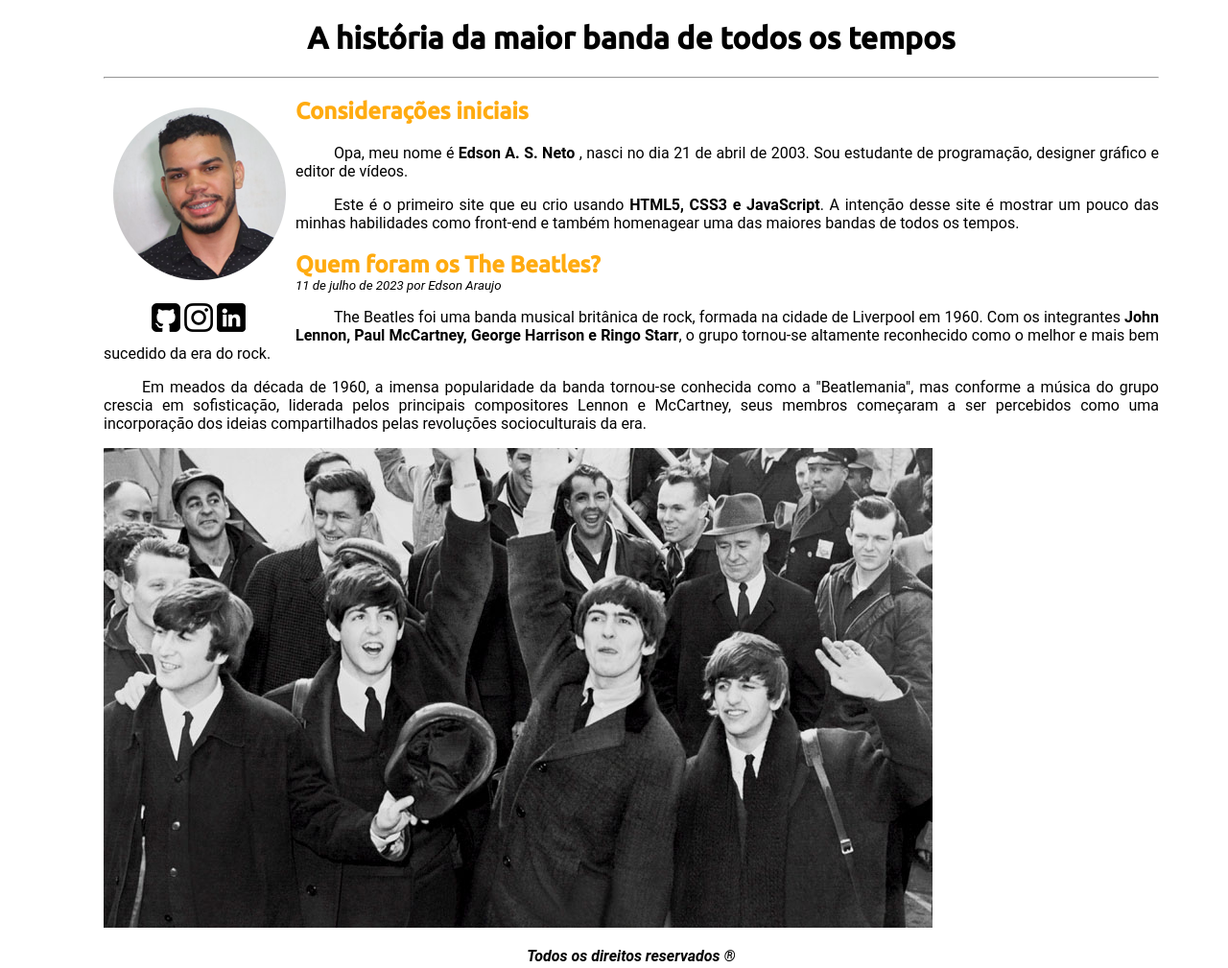
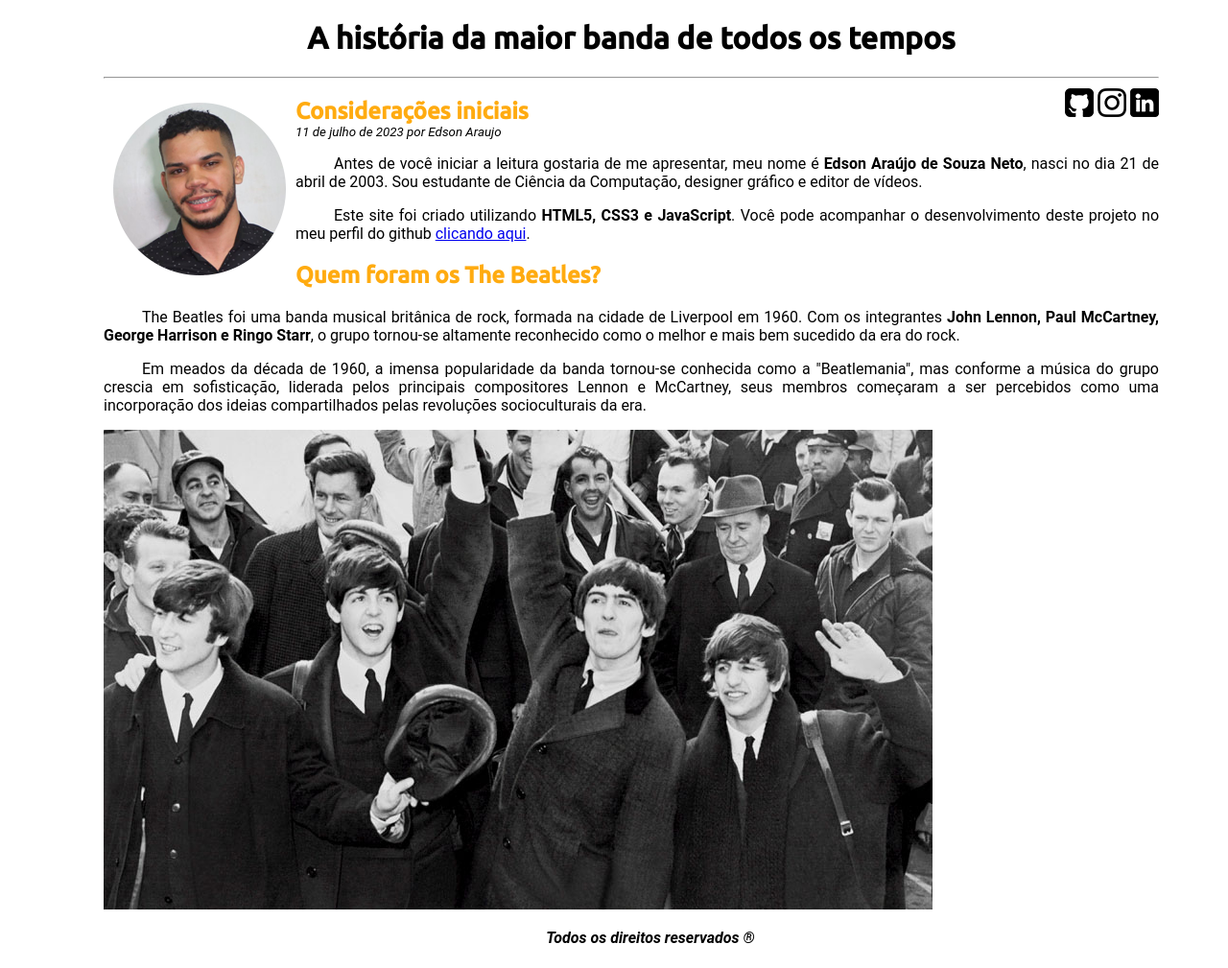
Before and after one commit to edsonaraujobr/site-beatles, a plain HTML site: page beatles.html in a window 1280 px wide. Shown: the whole page at 96% size. Drawn offline with Linux system fonts and the light colour scheme.

Commit message:
styleupdate

```diff
--- a/beatles.html
+++ b/beatles.html
@@ -13,27 +13,24 @@
         <hr>
 
         <div>
+            <img id="lado"  src="imagens/fotoMinha.png" alt="Foto minha">
 
-            <div id="lado">
-            <img src="imagens/fotoMinha.png" alt="Foto minha">
+            <div id="redes">
+                <a href="https://github.com/edsonaraujoneto" target="_blank" rel="external"><img src="imagens/placa-do-github.png" alt="Github"></a>
+                <a href="https://www.instagram.com/edsonaraujoneto/" target="_blank" rel="external"> <img src="imagens/instagram.png" alt="Instagram"></a>
+                <a href="https://www.linkedin.com/in/edsonaraujo2003/" target="_blank" rel="external"> <img src="imagens/linkedin.png" alt="Linkedin"></a>
+            </div>
 
-                <div id="redes">
-                    <a href="https://github.com/edsonaraujoneto" target="_blank" rel="external"><img src="imagens/placa-do-github.png" alt="Github"></a>
-                    <a href="https://www.instagram.com/edsonaraujoneto/" target="_blank" rel="external"> <img src="imagens/instagram.png" alt="Instagram"></a>
-                    <a href="https://www.linkedin.com/in/edsonaraujo2003/" target="_blank" rel="external"> <img src="imagens/linkedin.png" alt="Linkedin"></a>
-                </div>
-            </div>
             <h2> Considerações iniciais</h2>
+            <p id="especial">11 de julho de 2023 por Edson Araujo</p>
 
-            <p class="identacao"> Opa, meu nome é <strong id = 'meuInstagram' > Edson A. S. Neto </strong>, nasci no dia 21 de abril de 2003. Sou estudante de programação, designer gráfico e editor de vídeos. <br></p>
+            <p class="identacao"> Antes de você iniciar a leitura gostaria de me apresentar, meu nome é <strong id = 'meuInstagram' > Edson Araújo de Souza Neto</strong>, nasci no dia 21 de abril de 2003. Sou estudante de Ciência da Computação, designer gráfico e editor de vídeos. <br></p>
 
-            <p class="identacao"> Este é o primeiro site que eu crio usando <strong>HTML5, CSS3 e JavaScript</strong>. A intenção desse site é mostrar um pouco das minhas habilidades como front-end e também homenagear uma das maiores bandas de todos os tempos.
-            </p>
+            <p>Este site foi criado utilizando <strong>HTML5, CSS3 e JavaScript</strong>. Você pode acompanhar o desenvolvimento deste projeto no meu perfil do github <a href="https://github.com/edsonaraujoneto/SiteBeatles" target="_blank">clicando aqui</a>.</p>
 
         </div>
 
         <h2> Quem foram os The Beatles?    </h2>
-        <p style="font-style: italic; font-size: 10pt; margin-top: -15pt;">11 de julho de 2023 por Edson Araujo</p>
 
         <p class="identacao">The Beatles foi uma banda musical britânica de rock, formada na cidade de Liverpool em 1960.  Com os integrantes <strong>John Lennon, Paul McCartney, George Harrison e Ringo Starr</strong>, o grupo tornou-se   altamente reconhecido como o melhor e mais bem sucedido da era do rock.</p>
         <p class="identacao">Em meados da década de 1960, a imensa popularidade da banda tornou-se conhecida como a "Beatlemania", mas conforme a música do grupo crescia em sofisticação, liderada pelos principais compositores Lennon e McCartney, seus membros começaram a ser percebidos como uma incorporação dos ideias compartilhados pelas revoluções socioculturais da era.</p>
--- a/style.css
+++ b/style.css
@@ -26,15 +26,23 @@ main {
 
 }
 
-.identacao {
+#lado {
+    float: left;
+    margin-top: -5px;
+}
+
+#redes {
+    float: right;
+    margin-top: -10px;
+}
+
+p {
     text-indent: 40px;
 }
 
-#lado {
-    float: left;
+#especial {
+    font-style: italic;
+    font-size: 10pt;
+    margin-top: -15pt;
+    text-indent: 0px;
 }
-
-#redes {
-    margin-top: 10px;
-    margin-left: 50px;
-}
```
